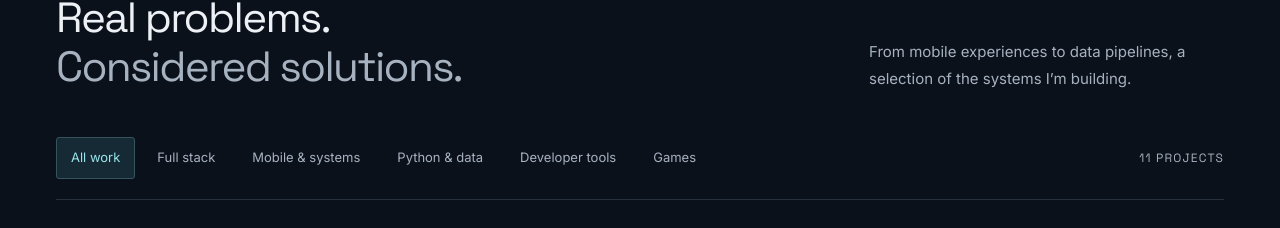
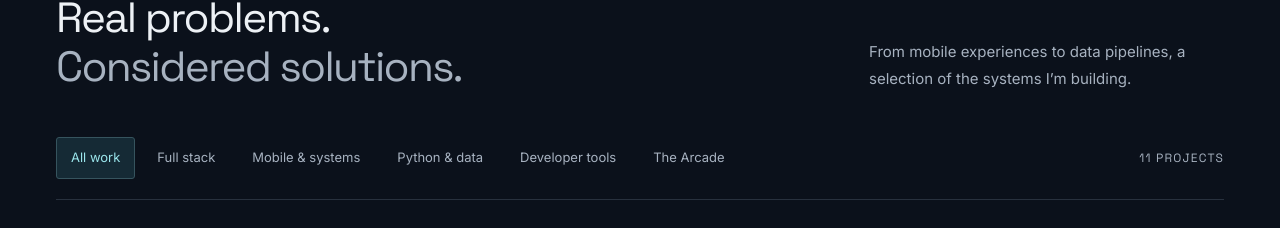
Before and after one commit to Breedlove-Jason/jason-breedlove-portfolio, a React (Vite) app: page / in a window 1280 px wide. Shown: the part 935-1163 px from the top of the page. Built offline with nearby package versions, Linux system fonts and the light colour scheme.

Commit message:
Rename games collection to The Arcade

```diff
--- a/src/components/Projects.tsx
+++ b/src/components/Projects.tsx
@@ -25,7 +25,7 @@ const filters = [
   'Mobile & systems',
   'Python & data',
   'Developer tools',
-  'Games',
+  'The Arcade',
 ];
 const icons: Record<string, LucideIcon> = {
   memorybeam: Smartphone,
--- a/src/data/projects.ts
+++ b/src/data/projects.ts
@@ -4,7 +4,7 @@ export interface Project {
   id: string;
   number: string;
   title: string;
-  category: 'Mobile & systems' | 'Full stack' | 'Python & data' | 'Developer tools' | 'Games';
+  category: 'Mobile & systems' | 'Full stack' | 'Python & data' | 'Developer tools' | 'The Arcade';
   kind: string;
   status: 'In development' | 'Research prototype' | 'Public source' | 'Live demo';
   featured?: boolean;
@@ -93,7 +93,7 @@ export const projects: Project[] = [
     notebook: 'https://colab.research.google.com/github/Breedlove-Jason/reuters-similarity-lab/blob/master/notebooks/reuters_similarity.ipynb',
   },
   {
-    id: 'pacman', number: '07', title: 'Pacman JS', category: 'Games',
+    id: 'pacman', number: '07', title: 'Pacman JS', category: 'The Arcade',
     kind: 'VANILLA JAVASCRIPT + GAMEPLAY', status: 'Public source',
     headline: 'One more run.',
     description: 'A browser arcade game with a responsive maze, buffered keyboard turns, touch controls, power pellets, and a local personal best.',
@@ -146,7 +146,7 @@ export const projects: Project[] = [
     liveLabel: 'Explore the market',
   },
   {
-    id: 'snake', number: '11', title: 'Python Snake', category: 'Games',
+    id: 'snake', number: '11', title: 'Python Snake', category: 'The Arcade',
     kind: 'PYTHON + WEBASSEMBLY + CANVAS', status: 'Live demo',
     headline: 'Small moves. Long game.',
     description: 'A responsive Snake game that runs a shared Python rules engine across desktop Turtle graphics and a browser canvas.',
```
